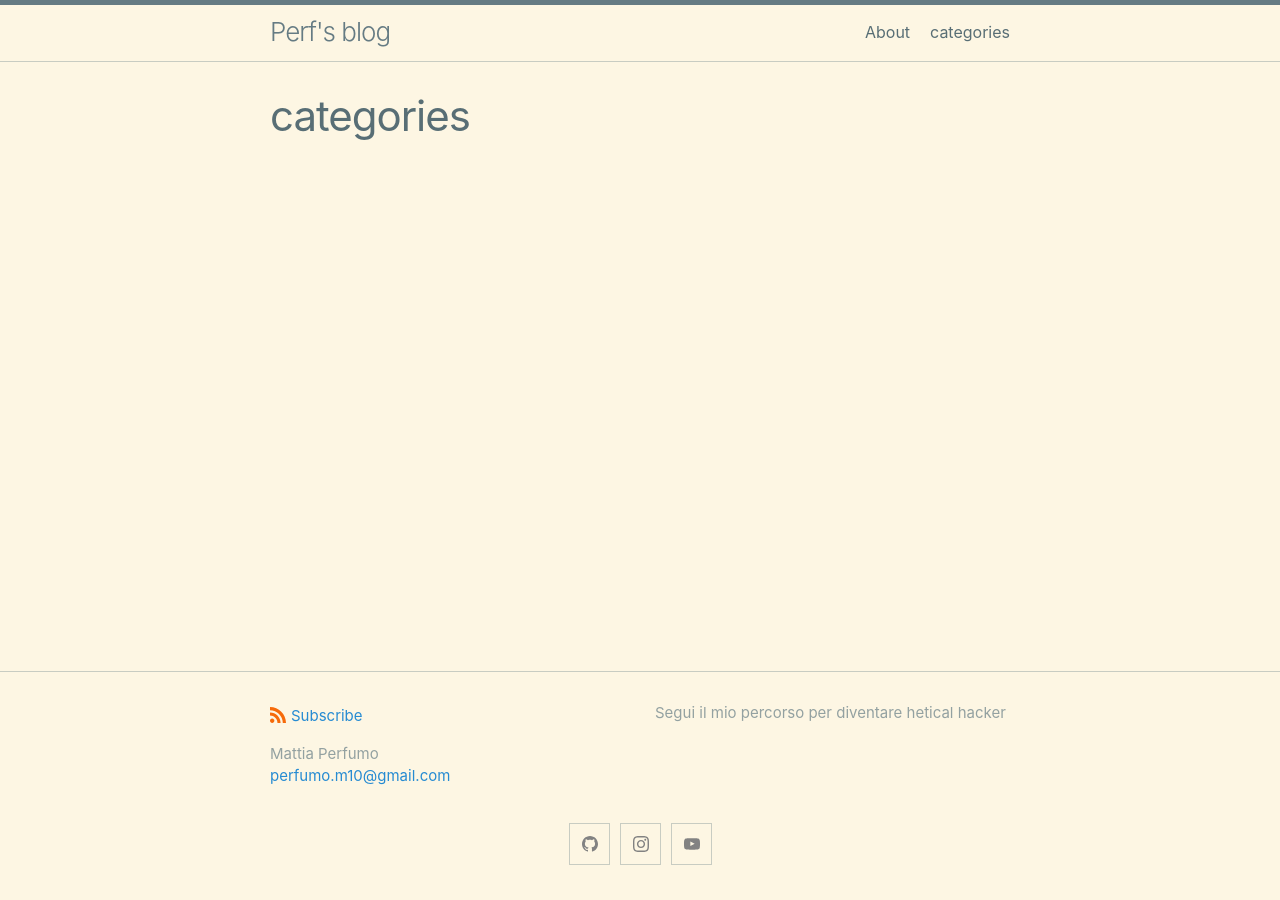
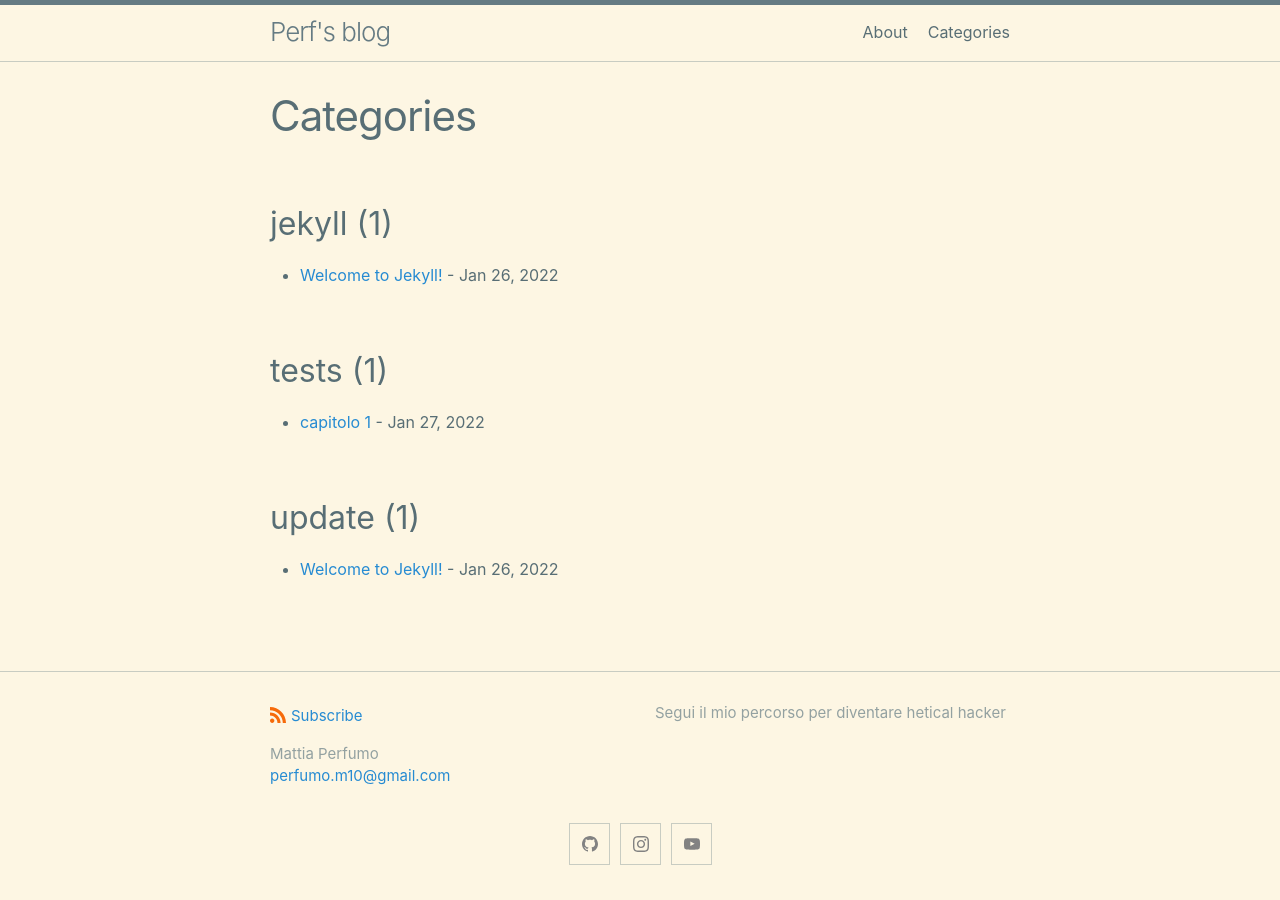
Before and after one commit to mperf/mperf.github.io, a Jekyll site: the page built from categories.html, in a window 1280 px wide. Built offline with Jekyll 4.4.1, drawn with Linux system fonts in a browser that asks for light colours.

Commit message:
adding categories

```diff
--- a/_config.yml
+++ b/_config.yml
@@ -46,27 +46,9 @@ plugins:
   - jekyll-seo-tag
   - jekyll-sitemap
 
+disqus:
+  shortname: mattiaperfumo
 
-
-# Exclude from processing.
-# The following items will not be processed, by default.
-# Any item listed under the `exclude:` key here will be automatically added to
-# the internal "default list".
-#
-# Excluded items can be processed by explicitly listing the directories or
-# their entries' file path in the `include:` list.
-#
-# exclude:
-#   - .sass-cache/
-#   - .jekyll-cache/
-#   - gemfiles/
-#   - Gemfile
-#   - Gemfile.lock
-#   - node_modules/
-#   - vendor/bundle/
-#   - vendor/cache/
-#   - vendor/gems/
-#   - vendor/ruby/
 permalink: /:title/
 markdown: kramdown
 paginate: 1
--- a/_includes/disqus_comments.html
+++ b/_includes/disqus_comments.html
@@ -10,7 +10,7 @@
     (function() {
       var d = document, s = d.createElement('script');
 
-      s.src = 'https://{{ site.disqus.shortname }}.disqus.com/embed.js';
+      s.src = 'https://mattiaperfumo-it.disqus.com/embed.js';
 
       s.setAttribute('data-timestamp', +new Date());
       (d.head || d.body).appendChild(s);
--- a/_layouts/post.html
+++ b/_layouts/post.html
@@ -1,5 +1,6 @@
 ---
 layout: default
+comments: true
 ---
 <article class="post h-entry" itemscope itemtype="http://schema.org/BlogPosting">
 
--- a/categories.html
+++ b/categories.html
@@ -1,18 +1,26 @@
 ---
 layout: page
-title: categories
+title: Categories
+order: 1
 permalink: /cat/
 ---
 
-<!DOCTYPE html>
-<html lang="en">
-<head>
-    <meta charset="UTF-8">
-    <meta http-equiv="X-UA-Compatible" content="IE=edge">
-    <meta name="viewport" content="width=device-width, initial-scale=1.0">
-    <title>Document</title>
-</head>
-<body>
+{%- assign categories = site.categories | sort -%}
+{%- for category in categories -%}
 
-</body>
-</html>
+{%- assign categoryName = category[0] -%}
+{%- assign categoryNumPosts = category[1] | size -%}
+<h2 id="{{categoryName | uri_escape | downcase }}">{{ categoryName }} ({{ categoryNumPosts }})</h2>
+
+<ul>
+    {% assign sorted_posts = category[1] | reversed %}
+    {% for post in sorted_posts %}
+    <li>
+        <a href="{{ post.url }}">{{ post.title }}</a> -
+        <time datetime="{{ post.date | date_to_xmlschema }}"
+              itemprop="datePublished">{{ post.date | date: "%b %-d, %Y" }}</time>
+    </li>
+    {% endfor %}
+</ul>
+
+{%- endfor -%}
```
Also changed, not shown: _posts/22-01-27-capitolo-1.md (+1 -1 lines).
